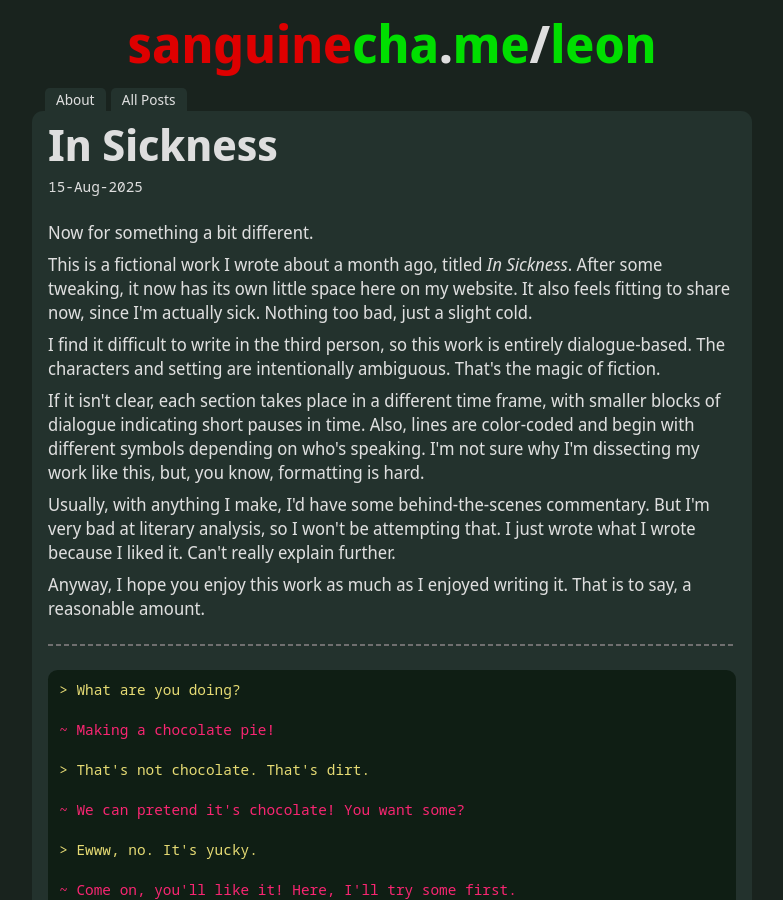
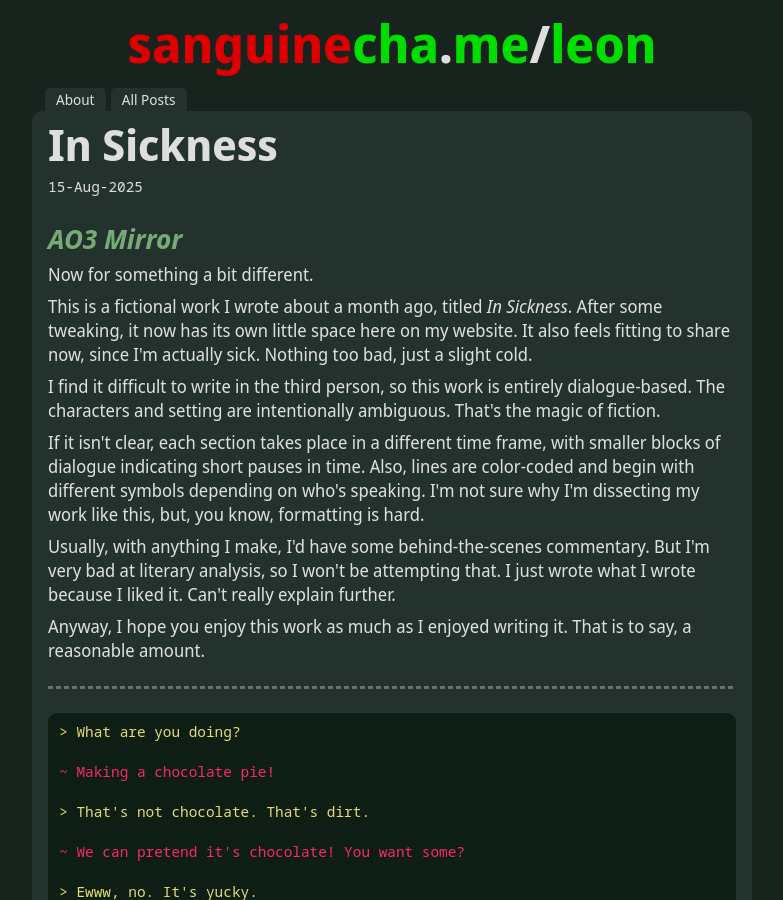
Before and after one commit to SanguineChameleon/sanguinechameleon.github.io, a Jekyll site: the page built from _posts/2025-08-15-in-sickness.md, in a window 1280 px wide and 900 px high. Shown: the whole window, without its empty margins (248-1031 px from the left). Built offline with Jekyll 4.4.1, drawn with Linux system fonts in a browser that asks for light colours.

Commit message:
Add AO3 Mirror

```diff
--- a/_posts/2025-08-15-in-sickness.md
+++ b/_posts/2025-08-15-in-sickness.md
@@ -22,6 +22,8 @@ title: In Sickness
         color: #ae81ff;
     }
 </style>
+
+### [*AO3 Mirror*](https://archiveofourown.org/works/73659606)
 
 Now for something a bit different.
 
```
